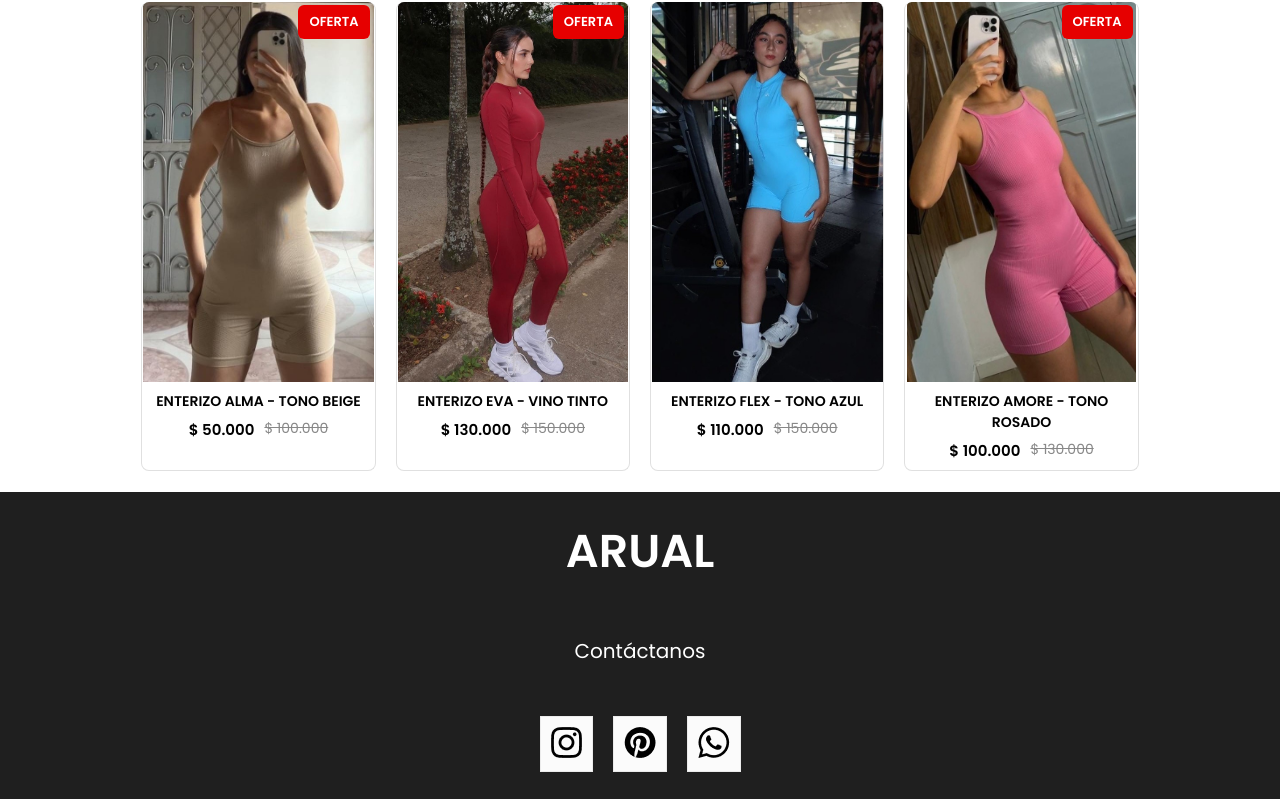
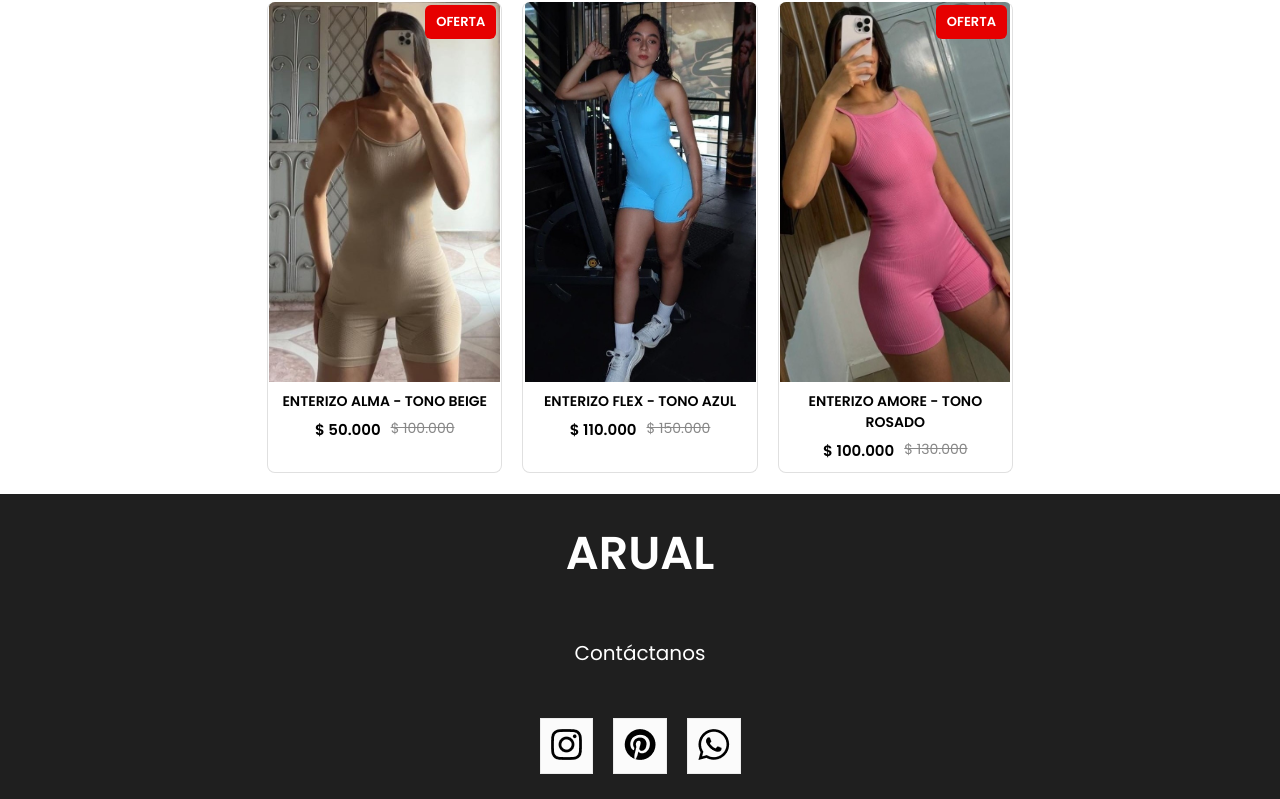
Before and after one commit to luis13xd/arual, a React (Create React App) app: page /product/101 in a window 1280 px wide. Shown: the part 1220-2019 px from the top of the page. Built offline with nearby package versions, Linux system fonts and the light colour scheme.

Commit message:
eliminamos enterizo eva tono vino tinto

```diff
--- a/src/Components/Assets/data.js
+++ b/src/Components/Assets/data.js
@@ -1,5 +1,4 @@
 import enterizoalmabeige1 from "./enterizos/enterizoalmabeige2.jpeg";
-import enterizoevavinotinto1 from "./enterizos/enterizoevavinotinto1.jpeg";
 import enterizoflexazul1 from "./enterizos/enterizoflexazul1.jpeg";
 import enterizoamorerosado1 from "./enterizos/enterizoamorerosado1.jpeg";
 
@@ -11,15 +10,6 @@ let data_product = [
     image: enterizoalmabeige1,
     new_price: 50000,
     old_price: 100000,
-    offer: true,
-  },
-  {
-    id: 107,
-    name: "ENTERIZO EVA - VINO TINTO",
-    category: "enterizos",
-    image: enterizoevavinotinto1,
-    new_price: 130000,
-    old_price: 150000,
     offer: true,
   },
   {
```
